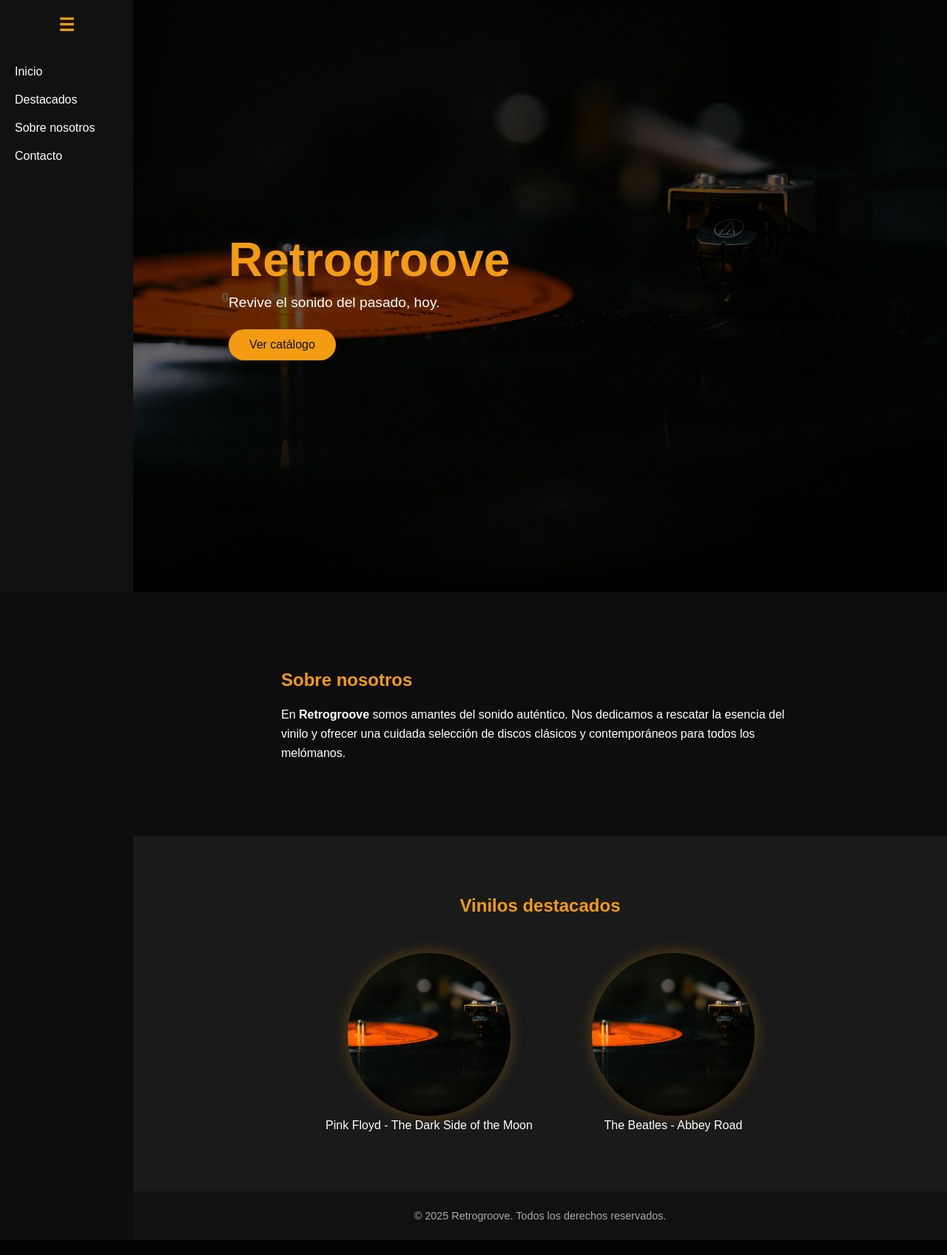
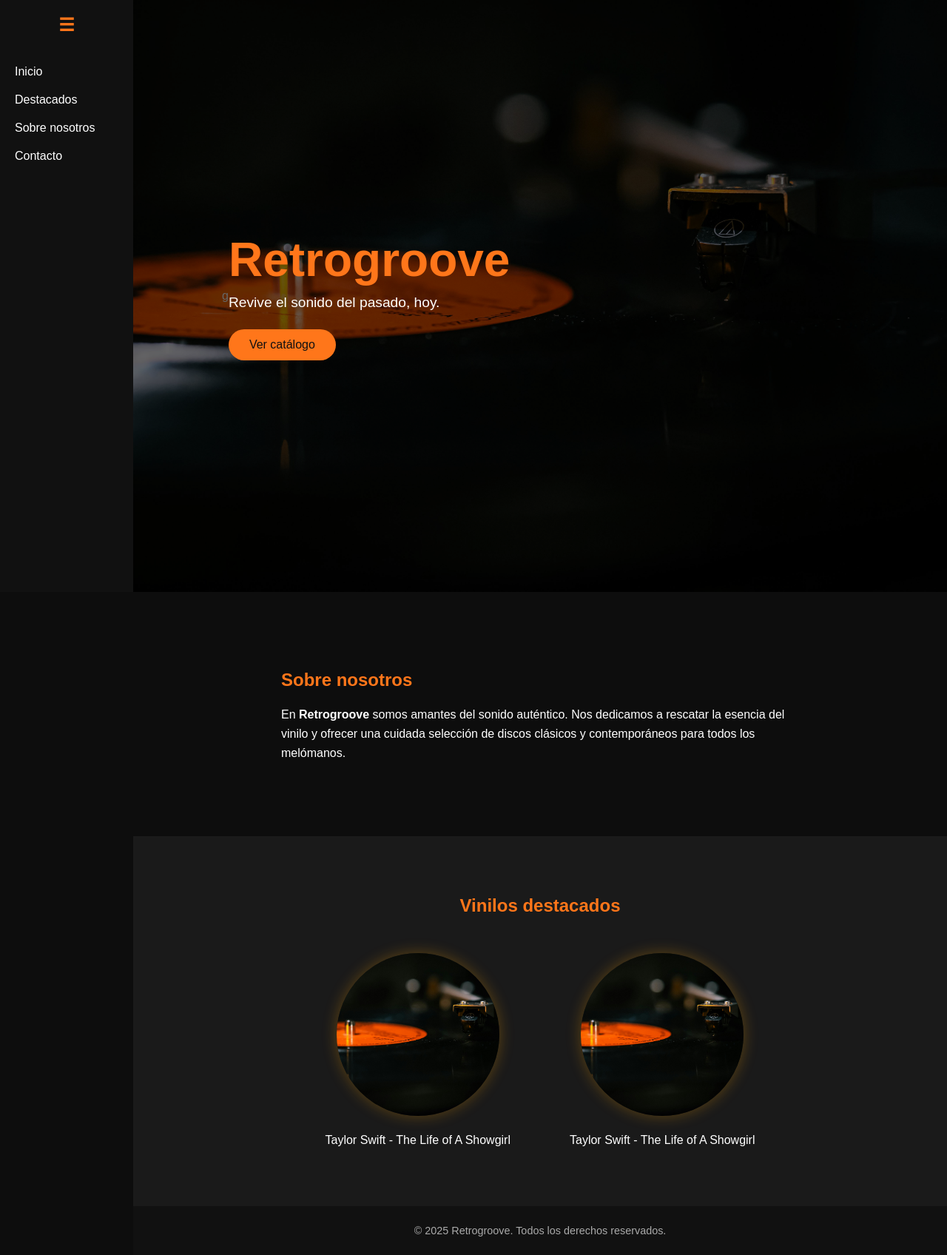
Before and after one commit to AlejandroGamez7/push-pull, a PHP site: page / in a window 1280 px wide. Shown: the whole page at 74% size. Run offline with PHP 8.4, Linux system fonts and the light colour scheme.

Commit message:
Cambio de color y ajuste del margen de los textos de los discos

```diff
--- a/index.html
+++ b/index.html
@@ -42,11 +42,11 @@
       <div class="vinyls">
         <div class="vinyl slide-up">
           <img src="img/vinilo.jpg" alt="Vinilo 1">
-          <p>Pink Floyd - The Dark Side of the Moon</p>
+          <p class="caratula">Taylor Swift - The Life of A Showgirl</p>
         </div>
         <div class="vinyl slide-up">
           <img src="img/vinilo.jpg" alt="Vinilo 2">
-          <p>The Beatles - Abbey Road</p>
+          <p class="caratula">Taylor Swift - The Life of A Showgirl</p>
         </div>
       </div>
     </section>
--- a/styles.css
+++ b/styles.css
@@ -29,7 +29,7 @@ body {
 
 .sidebar h2 {
   text-align: center;
-  color: #f39c12;
+  color: #ff761a;
   margin-bottom: 40px;
   cursor: pointer;
 }
@@ -50,7 +50,7 @@ body {
 }
 
 .sidebar a:hover {
-  color: #f39c12;
+  color: #ff761a;
 }
 
 /* Estado colapsado */
@@ -101,7 +101,7 @@ body {
 
 .hero h1 {
   font-size: 4rem;
-  color: #f39c12;
+  color: #ff761a;
 }
 
 .hero .slogan {
@@ -111,7 +111,7 @@ body {
 
 .hero button {
   margin-top: 25px;
-  background-color: #f39c12;
+  background-color: #ff761a;
   color: #111;
   border: none;
   padding: 12px 28px;
@@ -152,7 +152,7 @@ body {
 }
 
 .about h2 {
-  color: #f39c12;
+  color: #ff761a;
   margin-bottom: 15px;
 }
 
@@ -164,7 +164,7 @@ body {
 }
 
 .featured h2 {
-  color: #f39c12;
+  color: #ff761a;
   margin-bottom: 50px;
 }
 
@@ -196,6 +196,10 @@ body {
 
 .vinyl img:hover {
   transform: scale(1.1);
+}
+
+.caratula {
+    margin-top: 20px;
 }
 
 /* ANIMACIONES DE ENTRADA */
```
